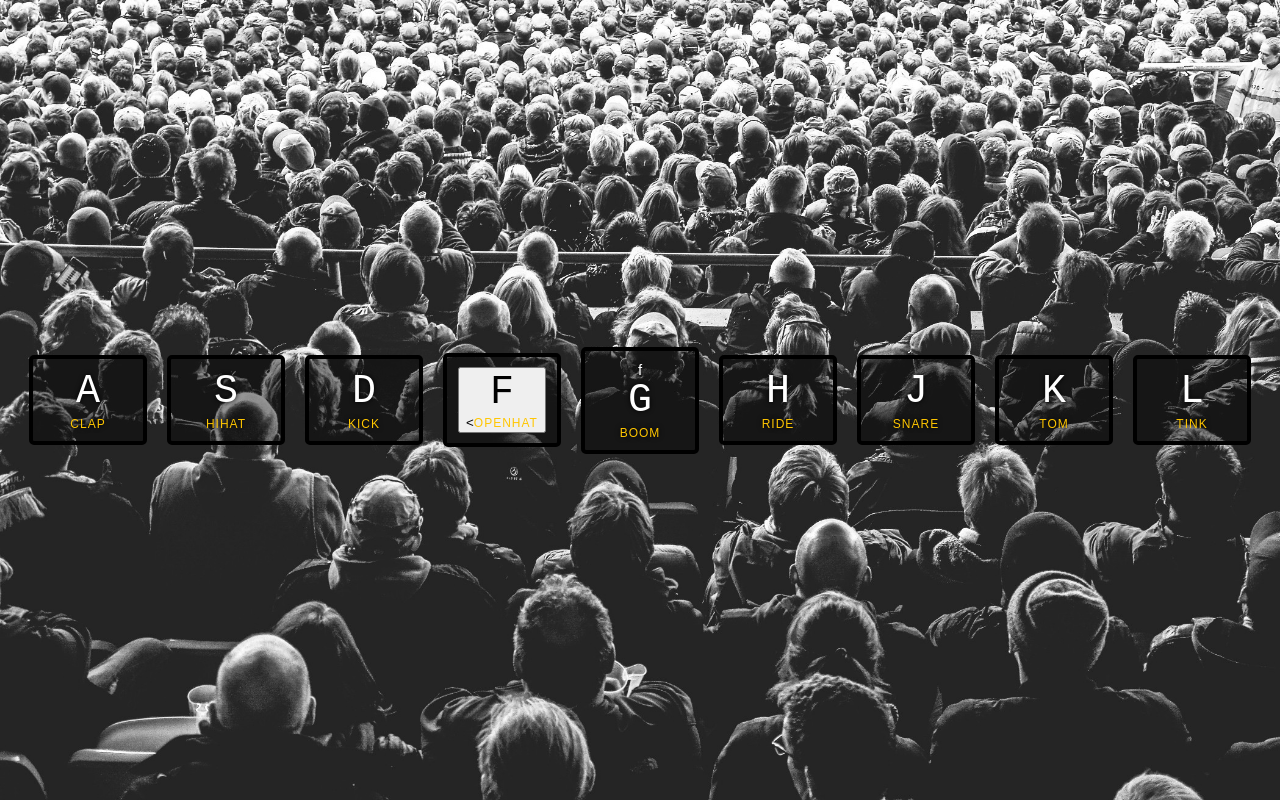
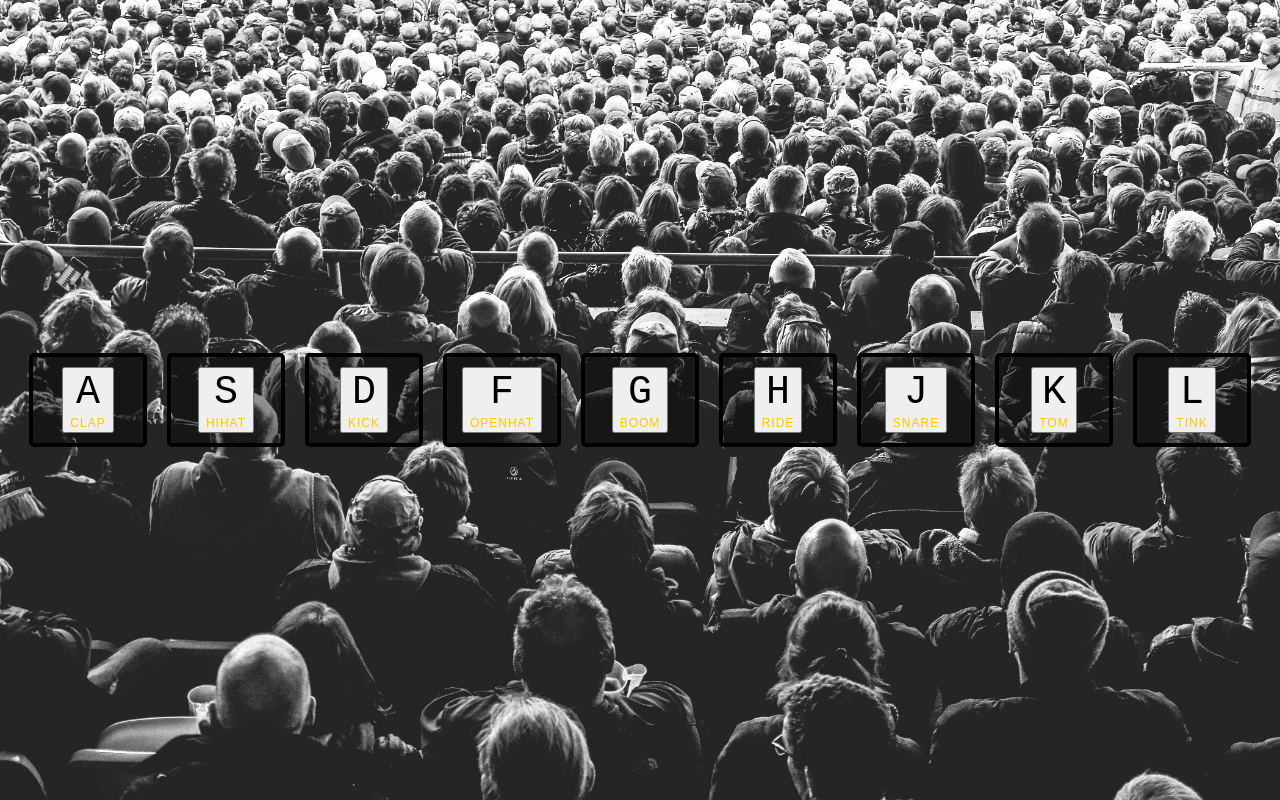
Before and after one commit to jaceksl1/JS30-1, a plain HTML site: page index-START.html in a window 1280 px wide. Drawn offline with Linux system fonts and the light colour scheme.

Commit message:
Update index-START.html

```diff
--- a/index-START.html
+++ b/index-START.html
@@ -8,42 +8,43 @@
   <body>
     <div class="keys">
       <div data-key="65" class="key">
-        <kbd>A</kbd>
+        <button class="btn">
+          <kbd>A</kbd>
         <span class="sound">clap</span>
+      </button>
       </div>
       <div data-key="83" class="key">
-        <kbd>S</kbd>
-        <span class="sound">hihat</span>
+        <button class="btn"><kbd>S</kbd>
+        <span class="sound">hihat</span></button>
       </div>
       <div data-key="68" class="key">
-        <kbd>D</kbd>
-        <span class="sound">kick</span>
+        <button class="btn"><kbd>D</kbd>
+        <span class="sound">kick</span></button>
       </div>
       <div data-key="70" class="key">
         <button class="btn">
-          <kbd>F</kbd> <<span class="sound">openhat</span>
+          <kbd>F</kbd><span class="sound">openhat</span>
         </button>
       </div>
       <div data-key="71" class="key">
-        f
-        <kbd>G</kbd>
-        <span class="sound">boom</span>
+        <button class="btn"><kbd>G</kbd>
+        <span class="sound">boom</span></button>
       </div>
       <div data-key="72" class="key">
-        <kbd>H</kbd>
-        <span class="sound">ride</span>
+        <button class="btn"><kbd>H</kbd>
+        <span class="sound">ride</span></button>
       </div>
       <div data-key="74" class="key">
-        <kbd>J</kbd>
+        <button class="btn"><kbd>J</kbd>
         <span class="sound">snare</span>
       </div>
       <div data-key="75" class="key">
-        <kbd>K</kbd>
-        <span class="sound">tom</span>
+        <button class="btn"><kbd>K</kbd>
+        <span class="sound">tom</span></button>
       </div>
       <div data-key="76" class="key">
-        <kbd>L</kbd>
-        <span class="sound">tink</span>
+        <button class="btn"><kbd>L</kbd>
+        <span class="sound">tink</span></button>
       </div>
     </div>
 
```
